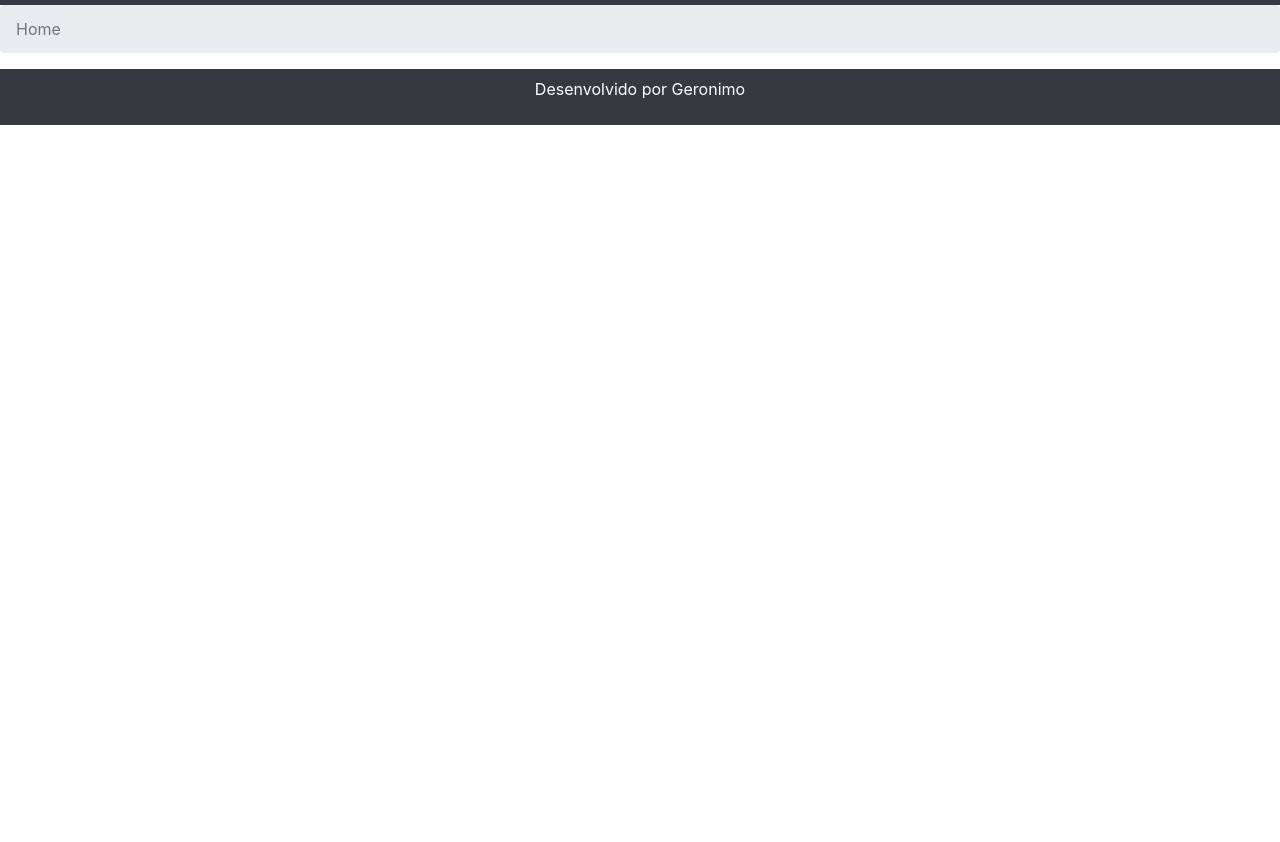
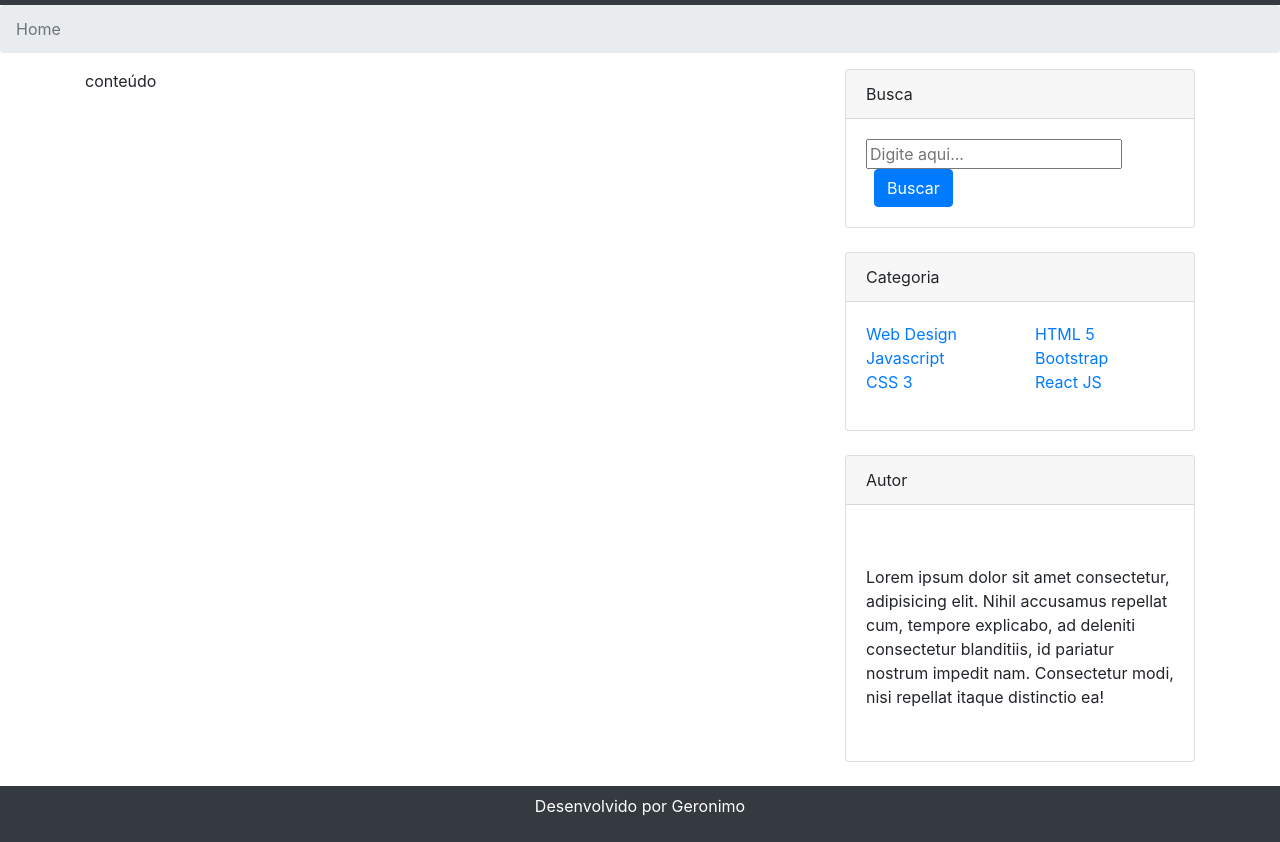
Before and after one commit to geronimofx/Projeto-Final-Front-End-I, a plain HTML site: page index.html in a window 1280 px wide. Shown: the part 51-893 px from the top of the page. Before the commit the page ends 800 px from the top, so only its background shows below. Drawn offline with nearby package versions, Linux system fonts and the light colour scheme.

Commit message:
criando o conteúdo da barra lateral do site

```diff
--- a/index.html
+++ b/index.html
@@ -13,6 +13,7 @@
 
 <body>
 
+    <!-- barra de navegação/cabeçalho importando classes do bootstrap -->
     <nav class="navbar navbar-expand-lg navbar-dark bg-dark">
         <div class="container">
             <a class="navbar-brand" href="#">Blog do IMD</a>
@@ -39,16 +40,83 @@
         </div>
     </nav>
 
+    <!-- breadcrumb importando classes do bootstrap -->
     <nav aria-label="breadcrumb">
         <ol class="breadcrumb">
             <li class="breadcrumb-item active" aria-current="page">Home</li>
         </ol>
     </nav>
 
+    <!-- estrutura do conteúdo do blog -->
+    <div class="container">
+
+        <div class="row">
+            <div class="col-md-8">
+                <p>conteúdo</p>
+            </div>
+            <div class="col-md-4">
+
+                <div class="card mb-4">
+                    <div class="card-header">
+                        Busca
+                    </div>
+                    <div class="card-body">
+                        <div class="input-group">
+                            <input type="text" class="form-ccontrol" placeholder="Digite aqui...">
+                            <button class="btn btn-primary ml-2">Buscar</button>
+                        </div>
+                    </div>
+                </div>
+
+                <div class="card mb-4">
+                    <div class="card-header">
+                        Categoria
+                    </div>
+                    <div class="card-body">
+                        <div class="row">
+                            <div class="col-lg-6">
+                                <ul class="list-unstyled">
+                                    <li><a href="#">Web Design</a></li>
+                                    <li><a href="#">Javascript</a></li>
+                                    <li><a href="#">CSS 3</a></li>
+                                </ul>
+                            </div>
+                            <div class="col-lg-6">
+                                <ul class="list-unstyled">
+                                    <li><a href="#">HTML 5</a></li>
+                                    <li><a href="#">Bootstrap</a></li>
+                                    <li><a href="#">React JS</a></li>
+                                </ul>
+                            </div>
+                        </div>
+                    </div>
+                </div>
+
+                <div class="card mb-4">
+                    <div class="card-header">
+                        Autor
+                    </div>
+                    <div class="card-body">
+                        <div class="text-center">
+                            <img class="rounded-circle" src="" alt="">
+                        </div>
+                        <p class="py-3">Lorem ipsum dolor sit amet consectetur, adipisicing elit. Nihil accusamus repellat cum, tempore explicabo, ad deleniti consectetur blanditiis, id pariatur nostrum impedit nam. Consectetur modi, nisi repellat itaque distinctio ea!</p>
+                    </div>
+                </div>
+
+            </div>
+        </div>
+
+    </div>
+
+    <!-- rodapé importanto classes do bootstrap -->
     <footer class="bg-dark py-2">
-        <a href="https://www.linkedin.com/in/geronimofx/"><p class="text-white text-center">Desenvolvido por Geronimo</p></a>
+        <a href="https://www.linkedin.com/in/geronimofx/">
+            <p class="text-white text-center">Desenvolvido por Geronimo</p>
+        </a>
     </footer>
 
+    <!-- script do bootstrap -->
     <script src="https://code.jquery.com/jquery-3.3.1.slim.min.js"
         integrity="sha384-q8i/X+965DzO0rT7abK41JStQIAqVgRVzpbzo5smXKp4YfRvH+8abtTE1Pi6jizo"
         crossorigin="anonymous"></script>
```
